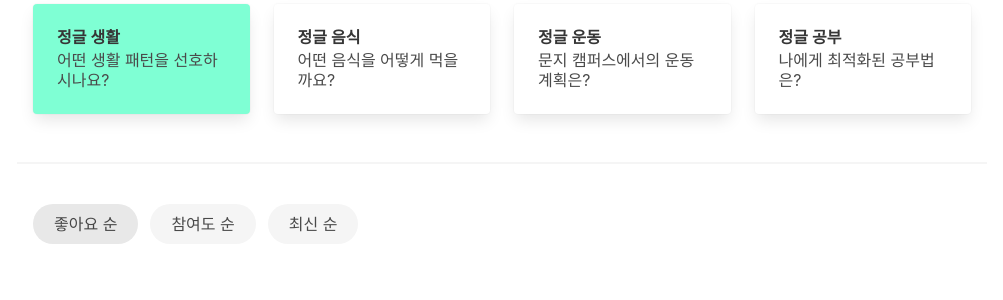
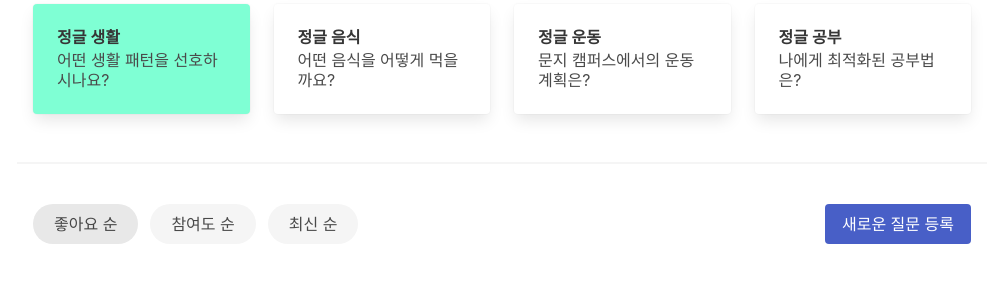
Before and after one commit to qudcks1940/jungle-week0, a Flask app: page / in a window 1280 px wide. Shown: the part 305-605 px from the top of the page, without its empty margins (138-1141 px from the left). Run offline with Flask 3, Linux system fonts and the light colour scheme; data that the repository does not hold is empty; some libraries are stand-ins or nearby versions.

Commit message:
새로운 질문 등록 버튼 로그아웃 상태에서 보이도록 수정

```diff
--- a/app.py
+++ b/app.py
@@ -365,7 +365,7 @@ def createComment():
         except jwt.InvalidTokenError:
             flash('Invalid token! Please log in again.', 'warning')
 
-    return jsonify({'result': 'fail', 'msg': '댓글 등록 실패!'})
+    return jsonify({'result': 'fail', 'msg': '로그인 후 사용 가능합니다'})
 
 
     questionId = ObjectId(request.form['questionId'])
@@ -381,7 +381,7 @@ def createComment():
         'content': content
     }
     db.comment.insert_one(data)
-    return jsonify({'result': 'success', 'msg': '댓글 등록 완료!'})
+    return jsonify({'result': 'success', 'msg': '로그인 후 사용 가능합니다'})
 
 # 댓글 리스트 조회
 @app.route('/api/question/<question_id>/comment', methods=['GET'])
@@ -414,7 +414,7 @@ def updateComment(comment_id):
         except jwt.InvalidTokenError:
             flash('Invalid token! Please log in again.', 'warning')
 
-    return jsonify({'result': 'fail', 'msg': '댓글 수정 실패!'})
+    return jsonify({'result': 'fail', 'msg': '로그인 후 사용 가능합니다'})
 
 
 
@@ -448,7 +448,7 @@ def createQuestion(current_user):
         return jsonify({'result': 'success', 'msg': '질문 등록 완료!'})
     except Exception as e:
         print(f"Error: {e}")
-        return jsonify({'result': 'fail', 'msg': '질문 등록 실패!'}), 500
+        return jsonify({'result': 'fail', 'msg': '로그인 후 사용 가능합니다'}), 500
 
 # 질문 선택
 @app.route('/api/question/<question_id>/click', methods=['POST'])
@@ -497,7 +497,7 @@ def clickQuestion(question_id):
         except jwt.InvalidTokenError:
             flash('Invalid token! Please log in again.', 'warning')
 
-    return jsonify({'result': 'fail', 'msg': '질문 선택 실패'})
+    return jsonify({'result': 'fail', 'msg': '로그인 후 사용 가능합니다'})
 
 
 if __name__ == '__main__':
--- a/templates/index.html
+++ b/templates/index.html
@@ -22,6 +22,7 @@
 </head>
 
 <body>
+<input class="member-id" type="hidden" value="{{ current_user['_id'] }}">
     <!-- 헤더 -->
     <header>
         <nav id="top-nav" role="navigation" class="is-white">
@@ -129,15 +130,21 @@
                 </p>
             </div>
         </div>
-        {% if current_user %}
         <div class="regist-question">
-            <p class="control">
-                <a class="button is-link" href="/question/newquestion">
-                    <span>새로운 질문 등록</span>
-                </a>
-            </p>
+            <script>
+                function newQuestionButton() {
+                    memberId = $('.member-id').val();
+                    if (memberId) {
+                        window.location.href = '/question/newquestion';
+                    } else {
+                        alert('로그인 후 사용 가능합니다');
+                    }
+                }
+            </script>
+            <button onclick="newQuestionButton()" class="new-question-btn button is-link">
+                새로운 질문 등록
+            </button>
         </div>
-        {% endif %}
     </div>
 
     <!-- 질문 목록 -->
@@ -295,7 +302,7 @@
         // 질문 카드를 클릭하면 질문 페이지로 이동
         $(document).on('click', '.question-card', function () {
             let questionId = $(this).find('.question-id').val()
-            location.href = `/question/${questionId}`;
+            window.location.href = `/question/${questionId}`;
         });
     }
 
```
